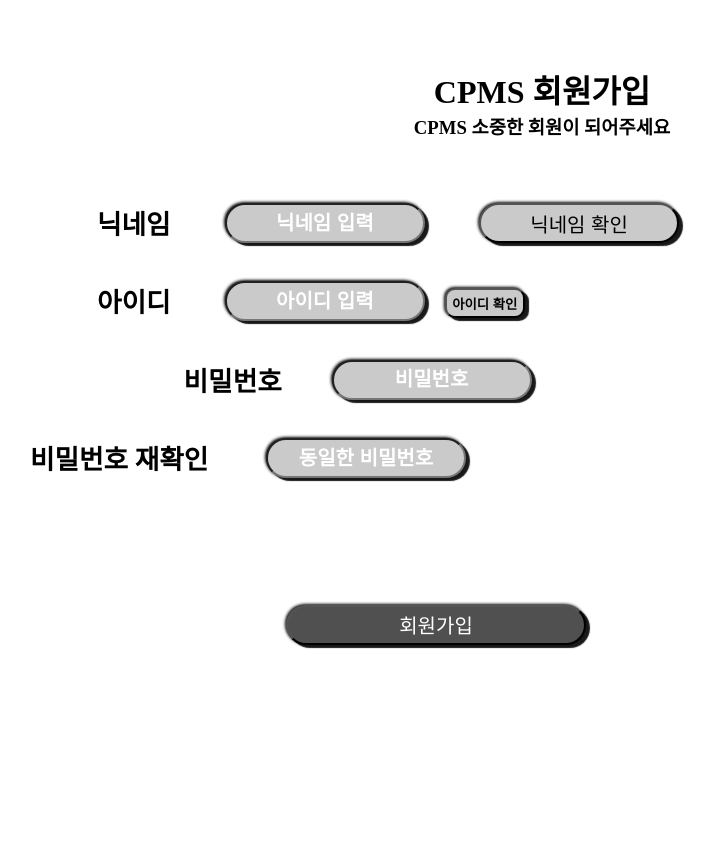
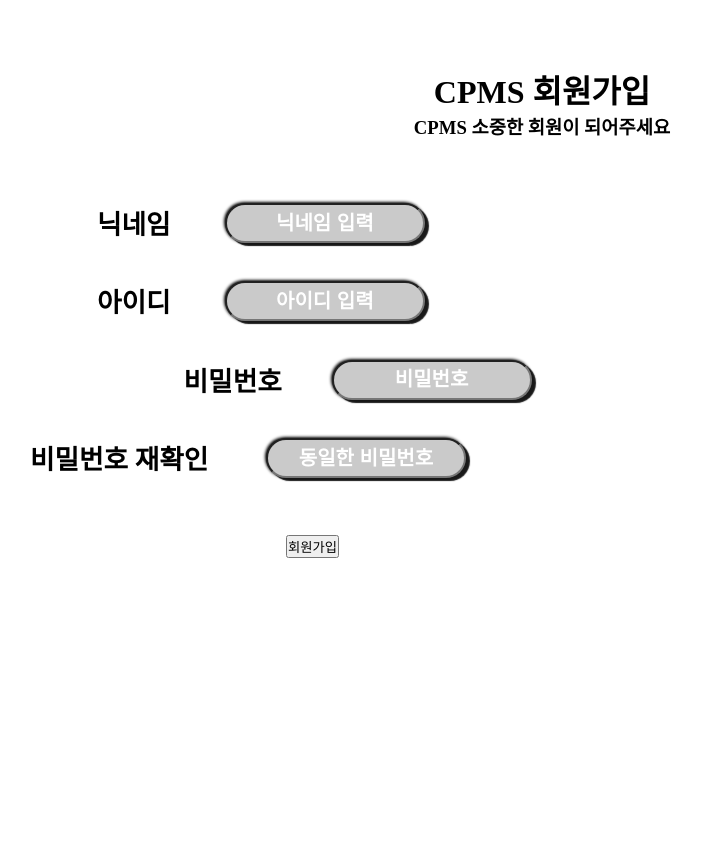
Before and after one commit to LeeJY0116/CPMS, a Django app: page /login/signup/ in a window 1280 px wide. Shown: the part 212-1061 px from the top of the page, without its empty margins (98-813 px from the left). After the commit the page ends 770 px from the top, so only its background shows below. Run offline with Django 3.2, Linux system fonts and the light colour scheme; some libraries are stand-ins or nearby versions.

Commit message:
회원가입 views 알고리즘 수정

```diff
--- a/CPMS/CPMSproject/CPMSapp/templates/login.html
+++ b/CPMS/CPMSproject/CPMSapp/templates/login.html
@@ -49,9 +49,9 @@
 
         <script>
             function loginvalidation(){
-            //아이디 비밀번호 틀릴 때
-            if('{{str_error}}'.length != 0){
-                alert("{{str_error}}");
+                //아이디 비밀번호 틀릴 때
+                if('{{str_error}}'.length != 0){
+                    alert("{{str_error}}");
                 }
             }
             function validation(){
--- a/CPMS/CPMSproject/CPMSapp/templates/signup.html
+++ b/CPMS/CPMSproject/CPMSapp/templates/signup.html
@@ -31,13 +31,11 @@
             <br>
             <div class="nictext">닉네임</div><br>
             <input type="text" name="s_user_name" placeholder="닉네임 입력">
-            <input type="button" class="namebutton" name="s_nameCheck" value="닉네임 확인">
         </div>
         <div class="id">
             <br>
             <div class="idtext">아이디</div><br>
             <input type="text" name="s_userId" class="idput" placeholder="아이디 입력">
-            <input type="button" class="idbutton" name="s_idCheck" value="아이디 확인">
         </div>
         <div class="password">
             <br>
@@ -51,10 +49,15 @@
         </div>
         <div class="signup-etc">
             <br>
-            <input type="submit" name="s_user_submit" value="회원가입">
+            <button name="s_user_submit" value="회원가입">회원가입</button>
         </div>
 
     </form>
+    <!-- <script>
+        function stopDefAction(evt) {
+            evt.preventDefault();
+        }
+    </script> -->
 
     <footer style="margin-top: 16%;">
         <div class="container col-lg-4 home_bottom_banner"
--- a/CPMS/CPMSproject/CPMSapp/views.py
+++ b/CPMS/CPMSproject/CPMSapp/views.py
@@ -16,25 +16,10 @@ def cpms_signup(request):
         id = request.POST['s_userId']
         password = request.POST['s_userPw1']
         password_reconfirm = request.POST['s_user_Pw2']
-
-        if '닉네임 확인' in request:
-            if Profile.objects.filter(userName=nickname):
-                return HttpResponse('이미 존재하는 닉네임입니다.')
-            bool_nameCheck = True
-
-        if '아이디 확인' in request:
-            if Profile.objects.filter(userID=id):
-                return HttpResponse('이미 존재하는 아이디입니다.')
-            bool_idCheck = True
-
-        if not bool_nameCheck:
-            return HttpResponse('닉네임 확인 버튼을 눌러주세요')
-        elif not bool_idCheck:
-            return HttpResponse('아이디 확인 버튼을 눌러주세요')
-
-        # 비번 동일 체크
-        if password != password_reconfirm:
-            return HttpResponse('비밀번호가 일치하지 않습니다.')
+        print(nickname)
+        print(id)
+        print(password)
+        print(password_reconfirm)
 
         Profile.objects.create(
             userName=nickname,
```
Also changed, not shown: CPMS/CPMSproject/db.sqlite3.
